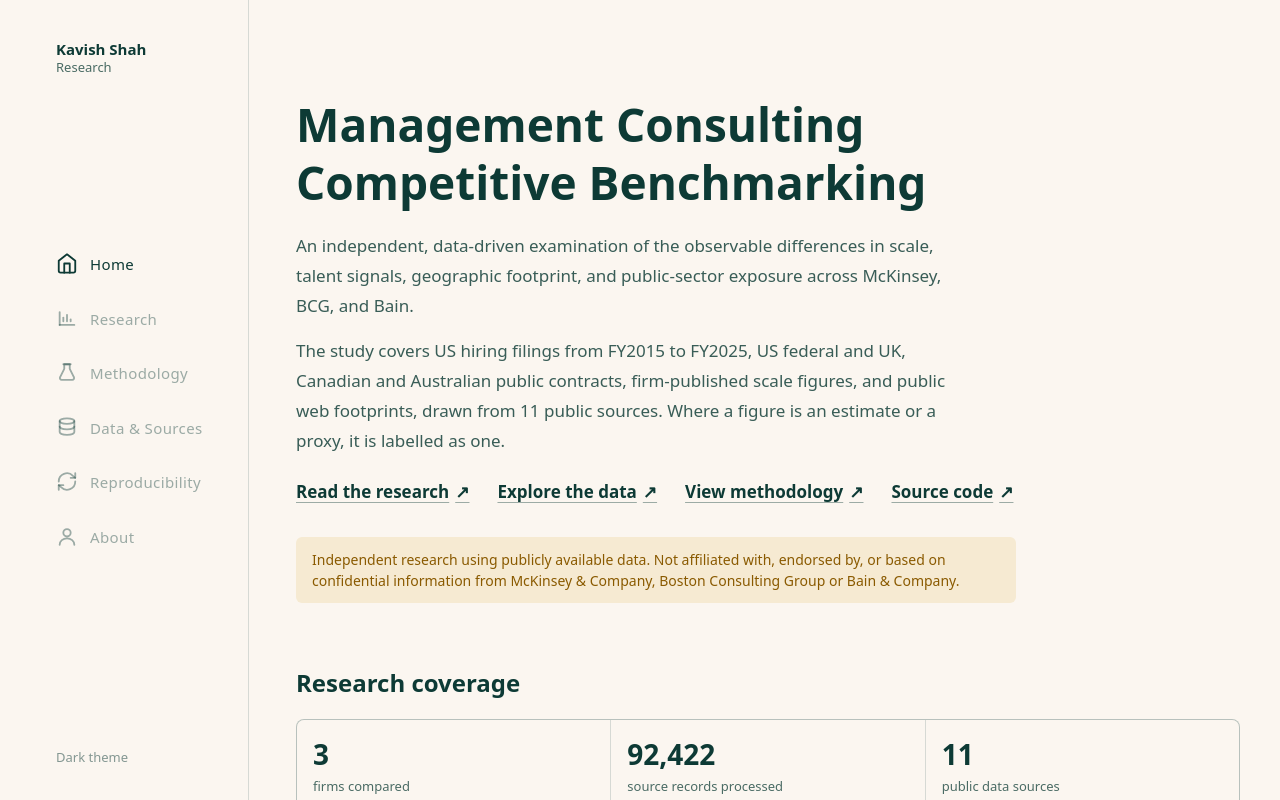
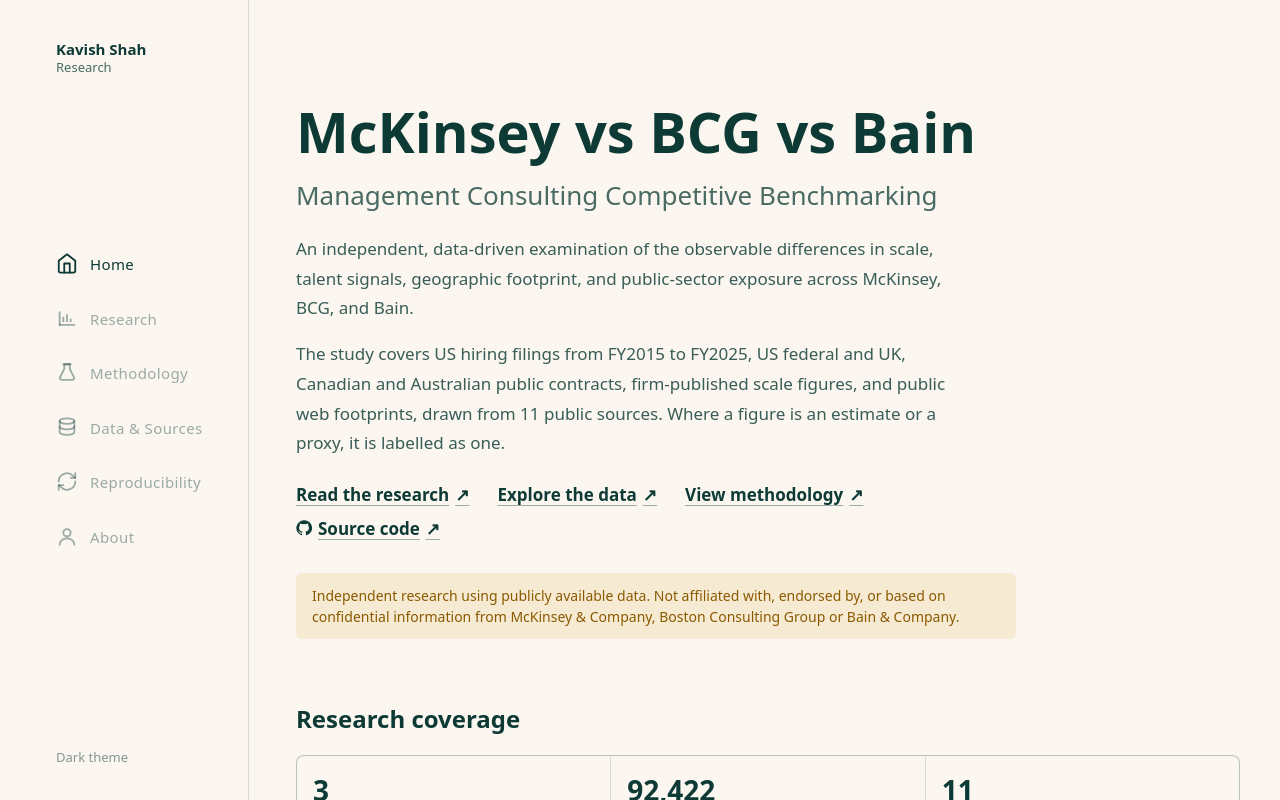
Before and after one commit to dranzer-17/management-consulting-benchmark, a Next.js app in the folder web/: page / in a window 1280 px wide. Shown: the top 800 px of the page. Built offline with nearby package versions, Linux system fonts and the light colour scheme.

Commit message:
Fix empty AI chart, add GitHub icon to source links, lead homepage with McKinsey vs BCG vs Bain

```diff
--- a/web/app/page.tsx
+++ b/web/app/page.tsx
@@ -1,4 +1,5 @@
 import Link from "next/link"
+import { GithubIcon } from "@/components/github-icon"
 import { FindingChart } from "@/components/report-parts"
 import { PageShell } from "@/components/page-shell"
 import { FINDINGS } from "@/lib/findings"
@@ -7,6 +8,8 @@ import { DISCLAIMER, REPORT_PATH, REPO_URL, BASE_PATH } from "@/lib/site"
 
 const FEATURED = ["chart-filings", "chart-technical", "chart-revenue"]
 const allCharts = FINDINGS.flatMap((f) => f.charts)
+
+export const metadata = { title: { absolute: "McKinsey vs BCG vs Bain | Kavish Shah | Research" }, alternates: { canonical: BASE_PATH } }
 
 export default function Home() {
   const [fy0, fy1] = summary.us_filings_fiscal_years
@@ -21,7 +24,10 @@ export default function Home() {
   return (
     <PageShell wide>
       <div className="max-w-[720px]">
-        <h1 className="text-3xl font-bold leading-tight md:text-[46px]">Management Consulting Competitive Benchmarking</h1>
+        <h1>
+          <span className="block text-4xl font-bold leading-tight md:text-[56px]">McKinsey vs BCG vs Bain</span>
+          <span className="mt-3 block text-xl font-medium leading-snug text-muted-foreground md:text-[26px]">Management Consulting Competitive Benchmarking</span>
+        </h1>
         <p className="prose-report mt-5">
           An independent, data-driven examination of the observable differences in scale, talent signals, geographic footprint, and
           public-sector exposure across McKinsey, BCG, and Bain.
@@ -35,7 +41,7 @@ export default function Home() {
           <Link className="link-arrow" href={REPORT_PATH}>Read the research <span aria-hidden>↗</span></Link>
           <Link className="link-arrow" href="/data-and-sources">Explore the data <span aria-hidden>↗</span></Link>
           <Link className="link-arrow" href="/methodology">View methodology <span aria-hidden>↗</span></Link>
-          <a className="link-arrow" href={REPO_URL} target="_blank" rel="noopener noreferrer">Source code <span aria-hidden>↗</span></a>
+          <a className="link-arrow" href={REPO_URL} target="_blank" rel="noopener noreferrer"><GithubIcon />Source code <span aria-hidden>↗</span></a>
         </p>
         <p className="mt-8 rounded-md bg-warn-bg px-4 py-3 text-[14px] text-warn">{DISCLAIMER}</p>
       </div>
--- a/web/app/research/page.tsx
+++ b/web/app/research/page.tsx
@@ -2,6 +2,7 @@ import type { Metadata } from "next"
 import Link from "next/link"
 import { ClaimList, FindingChart, FirmDot, Label, Provenance, Section, SourceLinks } from "@/components/report-parts"
 import { PageShell } from "@/components/page-shell"
+import { GithubIcon } from "@/components/github-icon"
 import { Toc } from "@/components/toc"
 import { BASIS_LABEL, FIRMS, metric, metricRows, summary, type Firm } from "@/lib/data"
 import { NONE_FOUND, fmtMetric } from "@/lib/data"
@@ -45,7 +46,7 @@ export default function Report() {
           <header>
             <h1 className="text-3xl font-bold leading-tight md:text-[42px]">McKinsey, BCG and Bain: what public data can and cannot show</h1>
             <p className="mt-4 text-[14px] text-muted-foreground">
-              Kavish Shah · Published {longDate(PUBLISHED)} · Last updated {longDate(UPDATED)} · <a className="underline underline-offset-2" href={REPO_URL} target="_blank" rel="noopener noreferrer">Source code</a>
+              Kavish Shah · Published {longDate(PUBLISHED)} · Last updated {longDate(UPDATED)} · <a className="inline-flex items-center gap-1.5 underline underline-offset-2" href={REPO_URL} target="_blank" rel="noopener noreferrer"><GithubIcon className="h-3.5 w-3.5" />Source code</a>
             </p>
             <p className="mt-6 rounded-md bg-warn-bg px-4 py-3 text-[14px] text-warn">{DISCLAIMER}</p>
           </header>
--- a/web/components/footer.tsx
+++ b/web/components/footer.tsx
@@ -1,4 +1,5 @@
 import Link from "next/link"
+import { GithubIcon } from "./github-icon"
 import { DISCLAIMER, PORTFOLIO_URL, PUBLISHED, REPO_URL, UPDATED, longDate } from "@/lib/site"
 
 export function Footer() {
@@ -11,7 +12,7 @@ export function Footer() {
       <p className="mt-3 flex flex-wrap gap-x-5 gap-y-1">
         <Link href="/methodology" className="underline underline-offset-2">Methodology</Link>
         <Link href="/reproducibility" className="underline underline-offset-2">Reproducibility</Link>
-        <a href={REPO_URL} className="underline underline-offset-2" rel="noopener noreferrer" target="_blank">Source code</a>
+        <a href={REPO_URL} className="inline-flex items-center gap-1.5 underline underline-offset-2" rel="noopener noreferrer" target="_blank"><GithubIcon className="h-3.5 w-3.5" />Source code</a>
         <a href={PORTFOLIO_URL} className="underline underline-offset-2" rel="noopener noreferrer" target="_blank">kavish.tech</a>
       </p>
     </footer>
--- /dev/null
+++ b/web/components/github-icon.tsx
@@ -0,0 +1,7 @@
+export function GithubIcon({ className = "h-4 w-4" }: { className?: string }) {
+  return (
+    <svg className={className} viewBox="0 0 24 24" fill="currentColor" aria-hidden>
+      <path d="M12 .5a11.5 11.5 0 0 0-3.64 22.41c.58.1.79-.25.79-.56v-2c-3.2.7-3.88-1.37-3.88-1.37-.52-1.33-1.28-1.69-1.28-1.69-1.04-.71.08-.7.08-.7 1.15.08 1.76 1.19 1.76 1.19 1.03 1.76 2.69 1.25 3.35.96.1-.75.4-1.25.73-1.54-2.55-.29-5.24-1.28-5.24-5.69 0-1.26.45-2.28 1.19-3.09-.12-.29-.52-1.46.11-3.04 0 0 .97-.31 3.17 1.18a11 11 0 0 1 5.77 0c2.2-1.49 3.17-1.18 3.17-1.18.63 1.58.23 2.75.11 3.04.74.81 1.19 1.83 1.19 3.09 0 4.42-2.69 5.39-5.25 5.68.41.36.78 1.06.78 2.14v3.17c0 .31.21.67.8.56A11.5 11.5 0 0 0 12 .5z" />
+    </svg>
+  )
+}
--- a/web/components/report-parts.tsx
+++ b/web/components/report-parts.tsx
@@ -104,7 +104,11 @@ export function FindingChart({ spec }: { spec: ChartSpec }) {
     return <ScaleChart id={spec.id} points={pts} title={spec.title} units={spec.units} period={spec.period} caption={spec.caption}
       limitation={spec.limitation ?? ""} sourceNote={spec.sourceNote} metricIds={spec.metricIds} />
   }
-  return <Chart id={spec.id} kind={spec.kind} data={table(spec.table!)} xKey={spec.xKey!} firms={spec.firms}
+  let data = table(spec.table!)
+  if (spec.valueKey && spec.valueFirm) data = data.map((r) => ({ [spec.xKey!]: r[spec.xKey!], [spec.valueFirm!]: r[spec.valueKey!] }))
+  const firms = spec.firms ?? FIRMS
+  if (!firms.some((f) => data.some((r) => r[f] != null))) throw new Error(`Chart ${spec.id} has no data: table ${spec.table} has no column for ${firms.join(", ")}`)
+  return <Chart id={spec.id} kind={spec.kind} data={data} xKey={spec.xKey!} firms={spec.firms}
     title={spec.title} units={spec.units} period={spec.period} caption={spec.caption} limitation={spec.limitation}
     sourceNote={spec.sourceNote} metricIds={spec.metricIds} height={spec.height} />
 }
--- a/web/lib/findings.ts
+++ b/web/lib/findings.ts
@@ -6,6 +6,8 @@ import type { Firm } from "@/lib/data"
 export type ChartSpec = {
   id: string; kind: ChartKind | "scale"; table?: string; xKey?: string; title: string; units: string; period: string
   caption: string; limitation?: string; sourceNote: string; metricIds: string[]; height?: number; firms?: Firm[]
+  /** For single-series tables that store the value in one column (not one column per firm). */
+  valueKey?: string; valueFirm?: Firm
 }
 
 export type Finding = {
@@ -202,7 +204,7 @@ const RAW: Finding[] = [
       "Pageviews measure public attention, not business performance, and OpenAlex affiliation strings are inconsistent.",
     ],
     charts: [
-      { id: "chart-ai", kind: "line", table: "bcg_ai_publications_by_year", xKey: "year", firms: ["BCG"], title: "BCG publication pages naming AI in the URL", units: "% of dated publication pages", period: "2013–2025",
+      { id: "chart-ai", kind: "line", table: "bcg_ai_publications_by_year", xKey: "year", firms: ["BCG"], valueKey: "share_pct", valueFirm: "BCG", title: "BCG publication pages naming AI in the URL", units: "% of dated publication pages", period: "2013–2025",
         caption: "BCG only: no comparable publication series could be built for the other two.", limitation: "Based on URL slugs only.", sourceNote: "BCG public sitemap (S4)", metricIds: ["PUB-003", "PUB-004", "PUB-005"] },
     ],
     script: "src/ingest/site_inventory.py, openalex.py, attention.py", tables: ["bcg_ai_publications_by_year", "openalex_works_by_year", "wikipedia_pageviews_by_year"],
```
